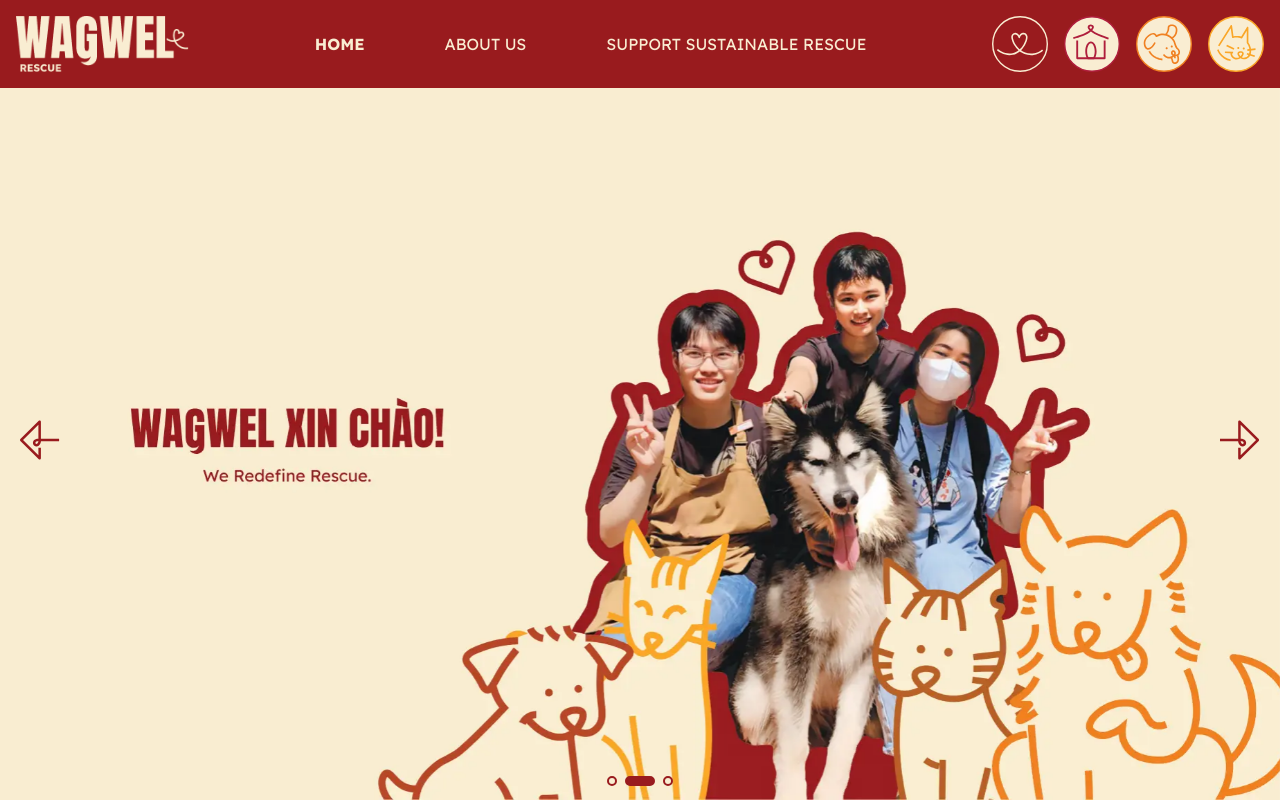
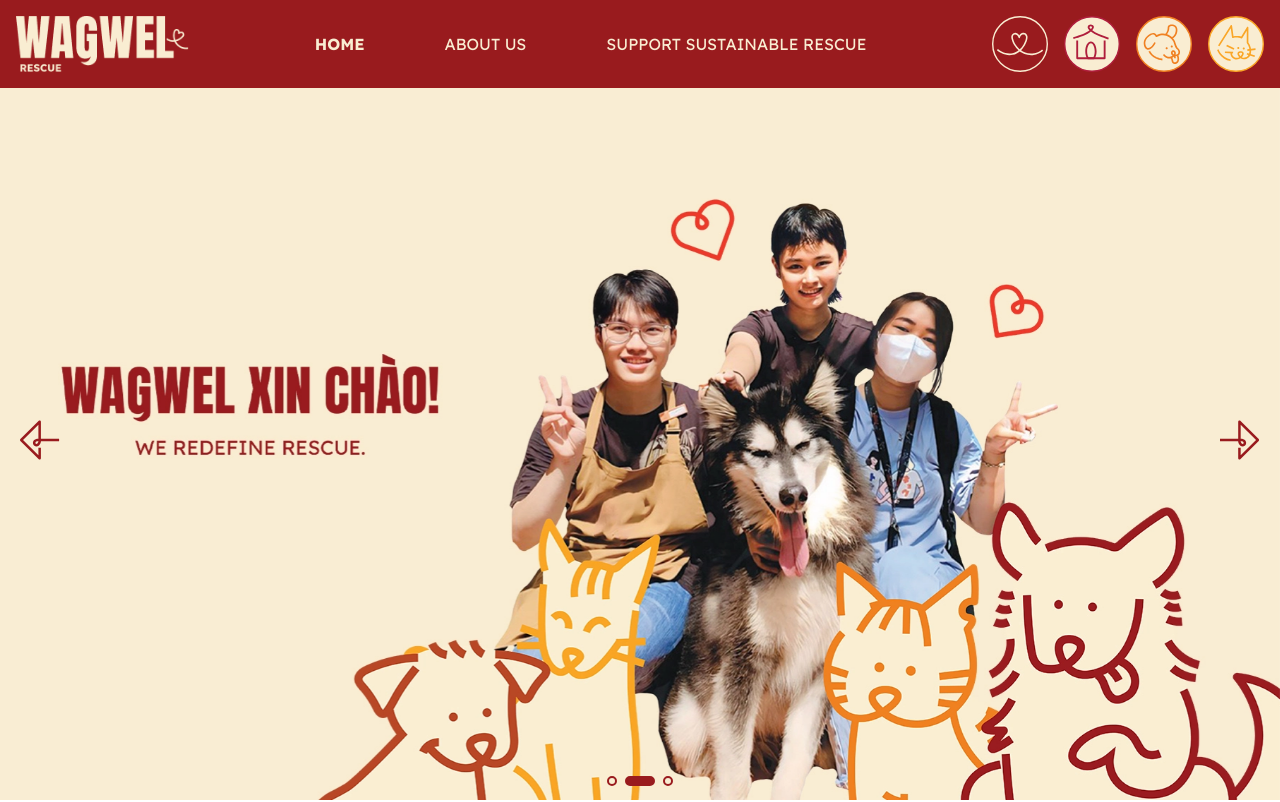
Before and after one commit to Bronzecandy/WWRescue-Website, a React (Vite) app: page / in a window 1280 px wide. Shown: the top 802 px of the page. Built offline with nearby package versions, Linux system fonts and the light colour scheme; grey boxes are pictures that could not be loaded.

Commit message:
adjust carousel

```diff
--- a/src/components/AboutUsBody.jsx
+++ b/src/components/AboutUsBody.jsx
@@ -76,8 +76,8 @@
           <div className='absolute top-1/2 left-1/2 group-hover:top-[0.5rem] group-hover:left-[20%]  group-hover:opacity-100 opacity-0 transition-all'>
             <img src="./images/Heart.png" alt="Group141" className='w-6/12 sm:w-8/12 xl:w-10/12 2xl:w-full ' />
           </div>
-          <div className='w-full h-full absolute flex flex-col justify-center items-center'>
-            <img src="./images/Frame 8.webp" alt="Group141" className='aspect-[3/4] h-5/6' />
+          <div className='w-full h-full absolute flex flex-col justify-end items-center'>
+            <img src="./images/Frame 8.webp" alt="Group141" className='aspect-[3/4] h-[90%]' />
           </div>
         </div>
       </div>
--- a/src/components/Caroutsel.jsx
+++ b/src/components/Caroutsel.jsx
@@ -25,9 +25,9 @@
 
 const Carousel = () => {
   const slides = [
-    './images/Banner.webp',
-    './images/Banner.webp',
-    './images/Banner.webp',
+    './images/WWRBanner.webp',
+    './images/WWRBanner.webp',
+    './images/WWRBanner.webp',
   ];
 
   return (
--- a/src/components/OurRescue.jsx
+++ b/src/components/OurRescue.jsx
@@ -158,7 +158,7 @@
       imageUrl: './images/cats/11. Nene.png',
       name: 'Nene',
       subname: ['Princes.', 'Will answer your call with her birdy voice.', 'Shoe rack is her favorite spot.'],
-      gender: 'male',
+      gender: 'female',
     },
     {
       imageUrl: './images/cats/12. Noah.png',
```
Also changed, not shown: public/images/Banner.webp (deleted), public/images/WWRBanner.webp (added).
